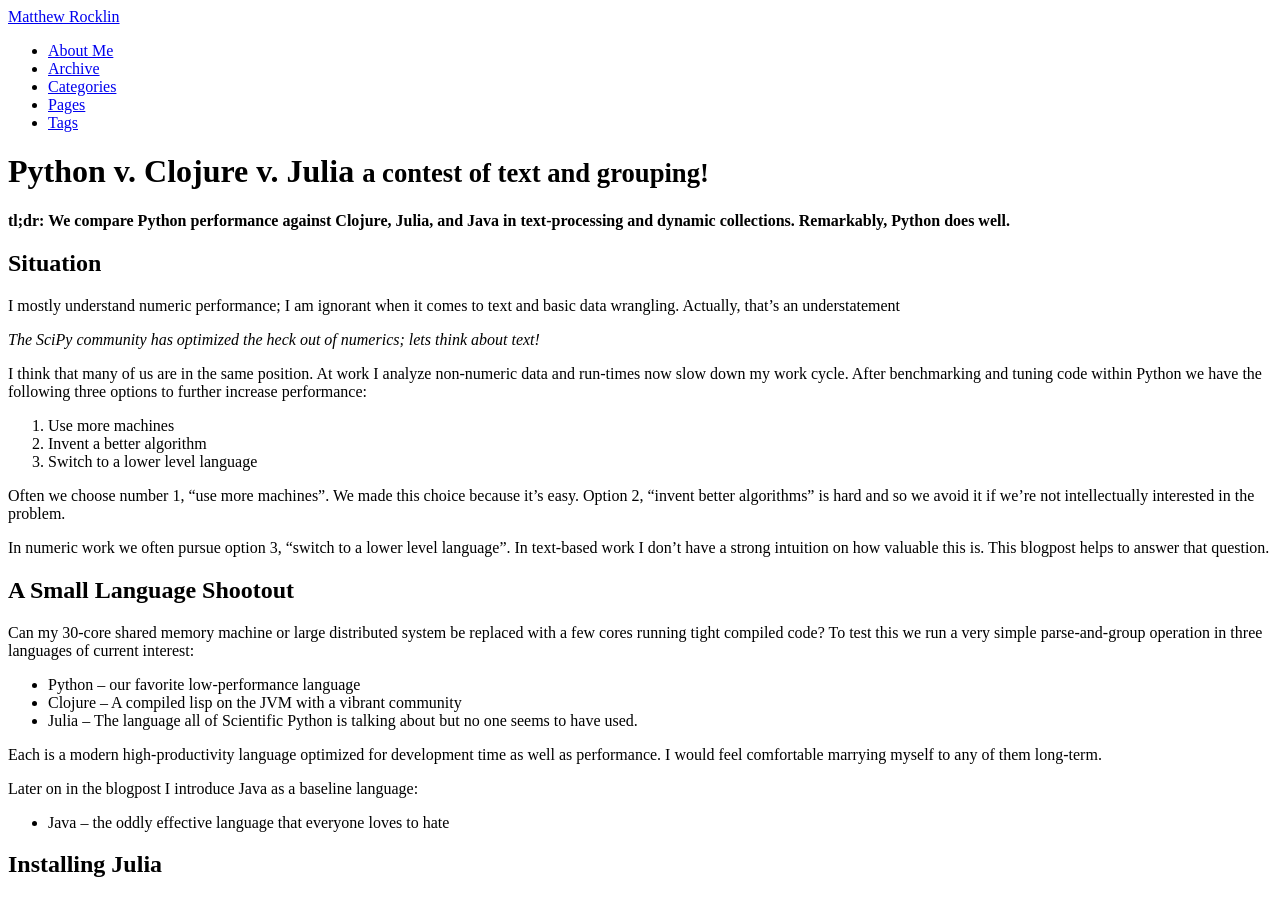
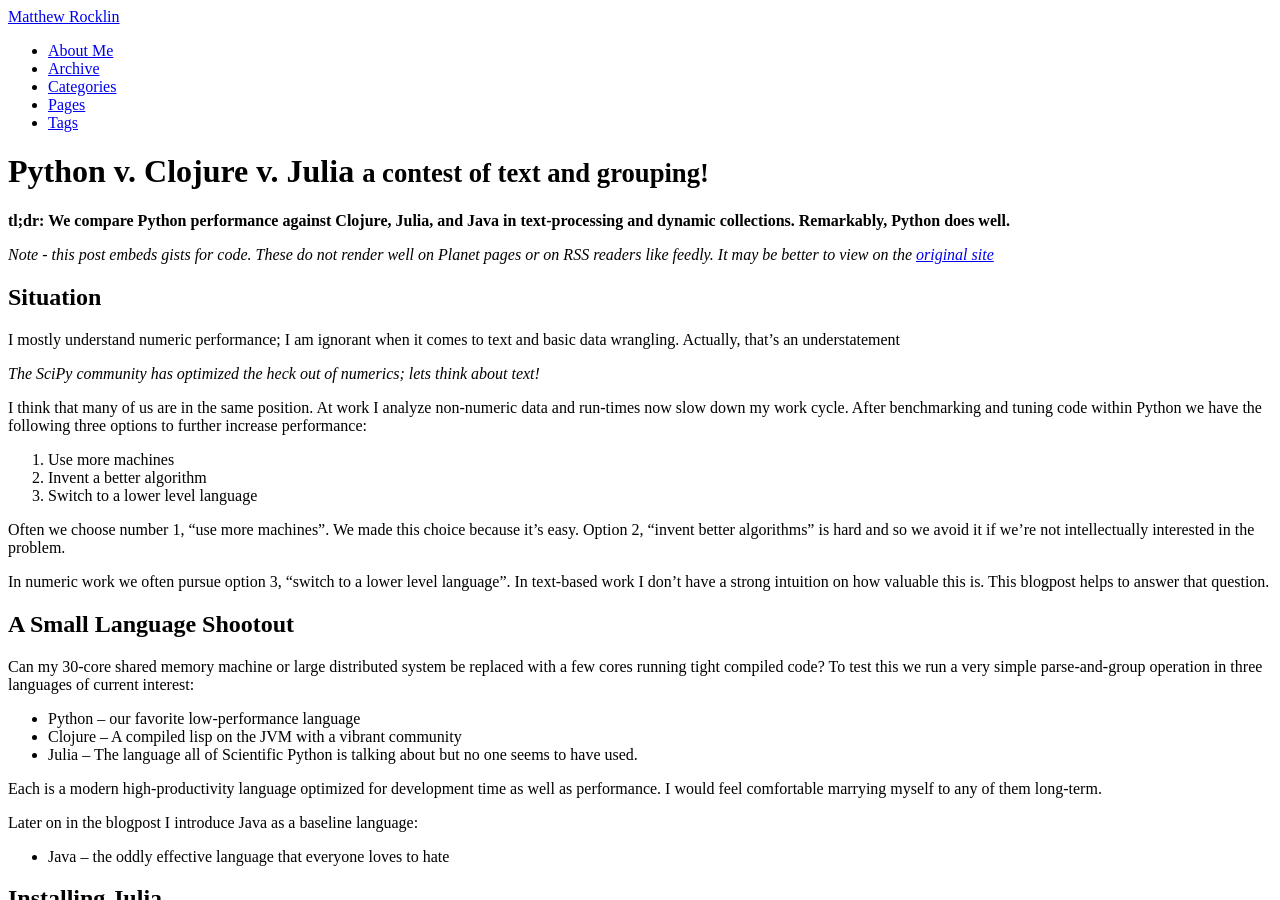
Before and after one commit to besyskymnbk/blog, a Jekyll site: the page built from _posts/work/2014-01-13-Text-Benchmarks.md, in a window 1280 px wide and 900 px high. Built offline with Jekyll 4.4.1, drawn with Linux system fonts in a browser that asks for light colours; comment, search, counter and statistics services are not loaded.

Commit message:
Update 2014-01-13-Text-Benchmarks.md
Link to original site due to bad gist rendering.

```diff
--- a/_posts/work/2014-01-13-Text-Benchmarks.md
+++ b/_posts/work/2014-01-13-Text-Benchmarks.md
@@ -9,6 +9,10 @@ tags : [SciPy, Python, Programming]
 
 **tl;dr: We compare Python performance against Clojure, Julia, and Java in
 text-processing and dynamic collections.  Remarkably, Python does well.**
+
+*Note - this post embeds gists for code.  These do not render well on Planet
+pages or on RSS readers like feedly.  It may be better to view on the [original
+site](http://matthewrocklin.com/blog/work/2014/01/13/Text-Benchmarks/)*
 
 ## Situation
 
```
